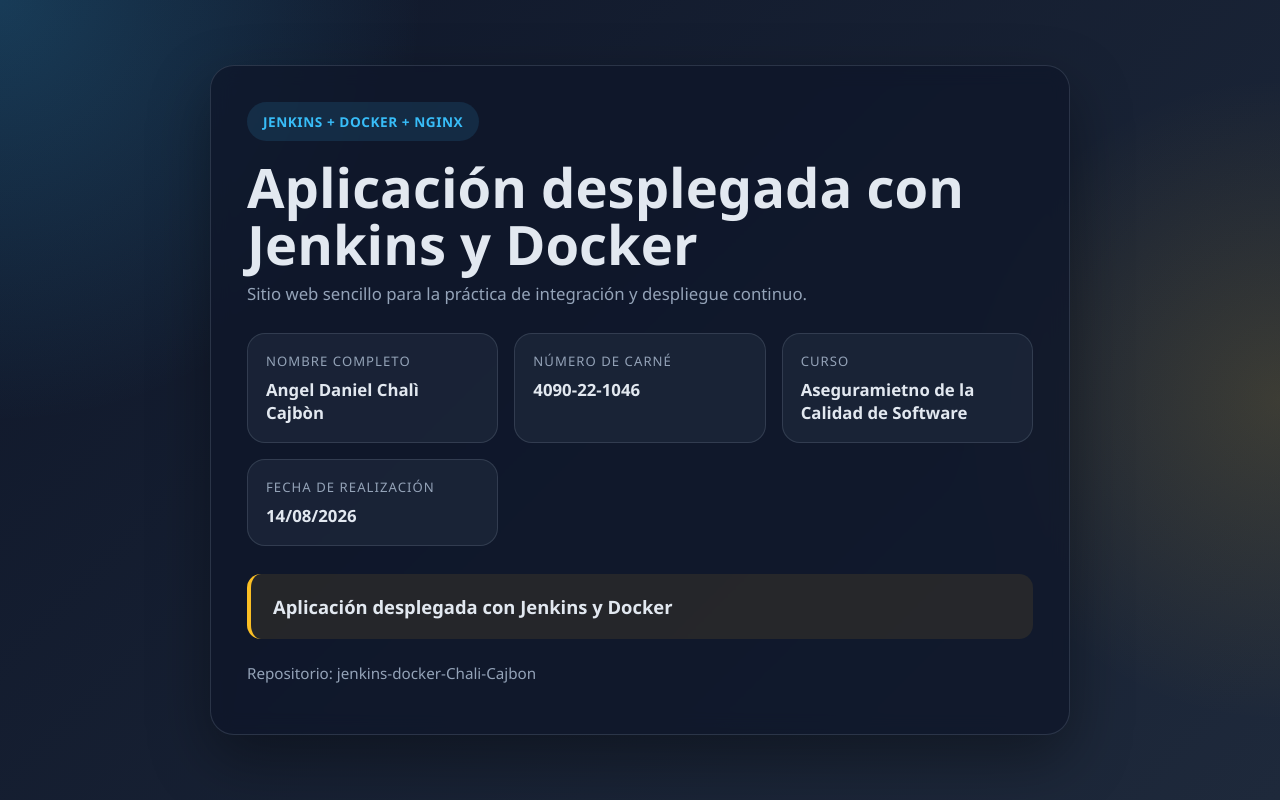
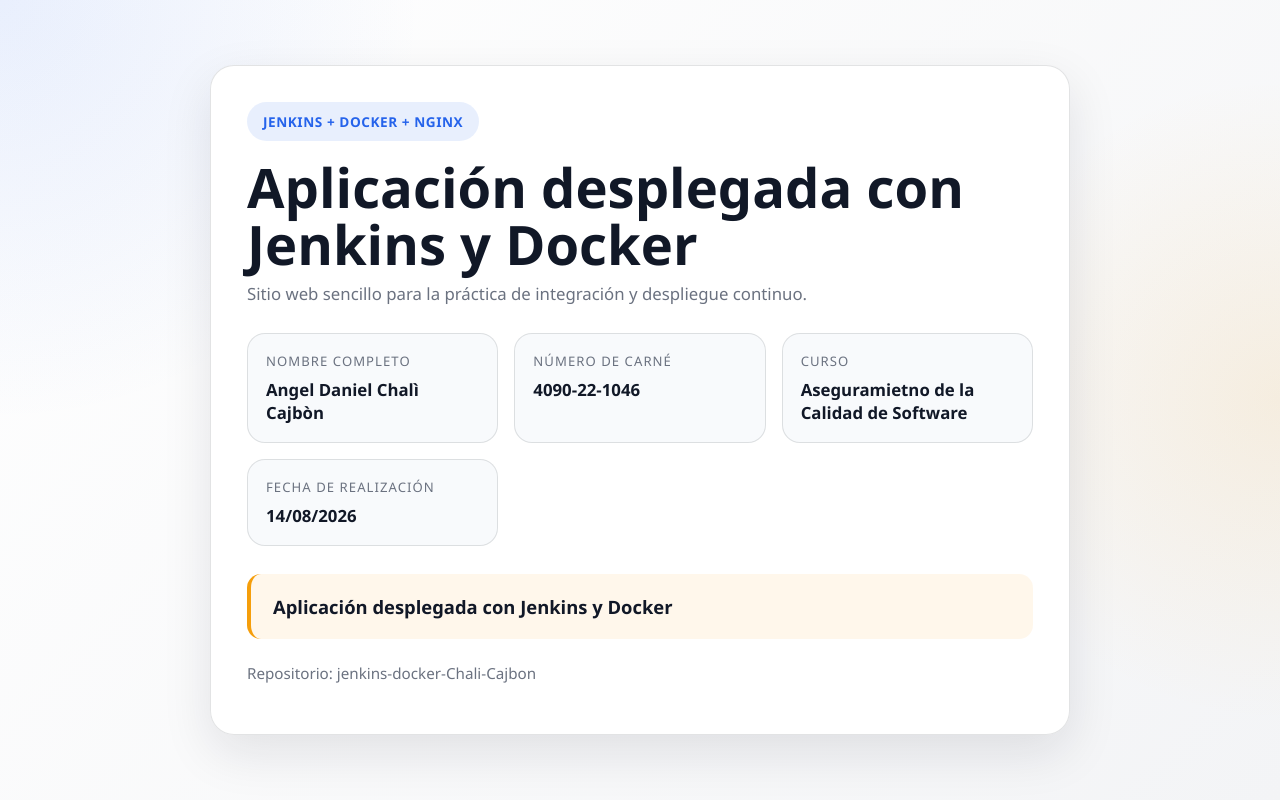
Before and after one commit to Chali-17/jenkins-docker-Chali-Cajbon, a plain HTML site: page index.html in a window 1280 px wide. Drawn offline with Linux system fonts and the light colour scheme.

Commit message:
cambio de color

```diff
--- a/index.html
+++ b/index.html
@@ -6,14 +6,14 @@
 	<title>Aplicación desplegada con Jenkins y Docker</title>
 	<style>
 		:root {
-			--bg-1: #0f172a;
-			--bg-2: #1e293b;
-			--accent: #38bdf8;
-			--accent-2: #fbbf24;
-			--text: #e2e8f0;
-			--muted: #94a3b8;
-			--card: rgba(15, 23, 42, 0.78);
-			--border: rgba(148, 163, 184, 0.2);
+			--bg-1: #ffffff;
+			--bg-2: #f3f4f6;
+			--accent: #2563eb;
+			--accent-2: #f59e0b;
+			--text: #111827;
+			--muted: #6b7280;
+			--card: rgba(255, 255, 255, 0.96);
+			--border: rgba(17, 24, 39, 0.12);
 		}
 
 		* {
@@ -26,8 +26,8 @@
 			font-family: "Segoe UI", Tahoma, Geneva, Verdana, sans-serif;
 			color: var(--text);
 			background:
-				radial-gradient(circle at top left, rgba(56, 189, 248, 0.22), transparent 28%),
-				radial-gradient(circle at right center, rgba(251, 191, 36, 0.15), transparent 24%),
+				radial-gradient(circle at top left, rgba(37, 99, 235, 0.10), transparent 28%),
+				radial-gradient(circle at right center, rgba(245, 158, 11, 0.10), transparent 24%),
 				linear-gradient(135deg, var(--bg-1), var(--bg-2));
 			display: grid;
 			place-items: center;
@@ -40,7 +40,7 @@
 			border: 1px solid var(--border);
 			border-radius: 24px;
 			background: var(--card);
-			box-shadow: 0 24px 60px rgba(0, 0, 0, 0.35);
+			box-shadow: 0 18px 50px rgba(17, 24, 39, 0.10);
 			backdrop-filter: blur(10px);
 		}
 
@@ -50,7 +50,7 @@
 			gap: 10px;
 			padding: 10px 16px;
 			border-radius: 999px;
-			background: rgba(56, 189, 248, 0.12);
+			background: rgba(37, 99, 235, 0.10);
 			color: var(--accent);
 			font-weight: 700;
 			letter-spacing: 0.04em;
@@ -80,7 +80,7 @@
 		.info {
 			padding: 18px;
 			border-radius: 18px;
-			background: rgba(30, 41, 59, 0.72);
+			background: #f8fafc;
 			border: 1px solid var(--border);
 		}
 
@@ -102,7 +102,7 @@
 			margin: 0;
 			padding: 20px 22px;
 			border-left: 4px solid var(--accent-2);
-			background: rgba(251, 191, 36, 0.09);
+			background: rgba(245, 158, 11, 0.08);
 			border-radius: 14px;
 			font-size: 1.15rem;
 			font-weight: 700;
```
